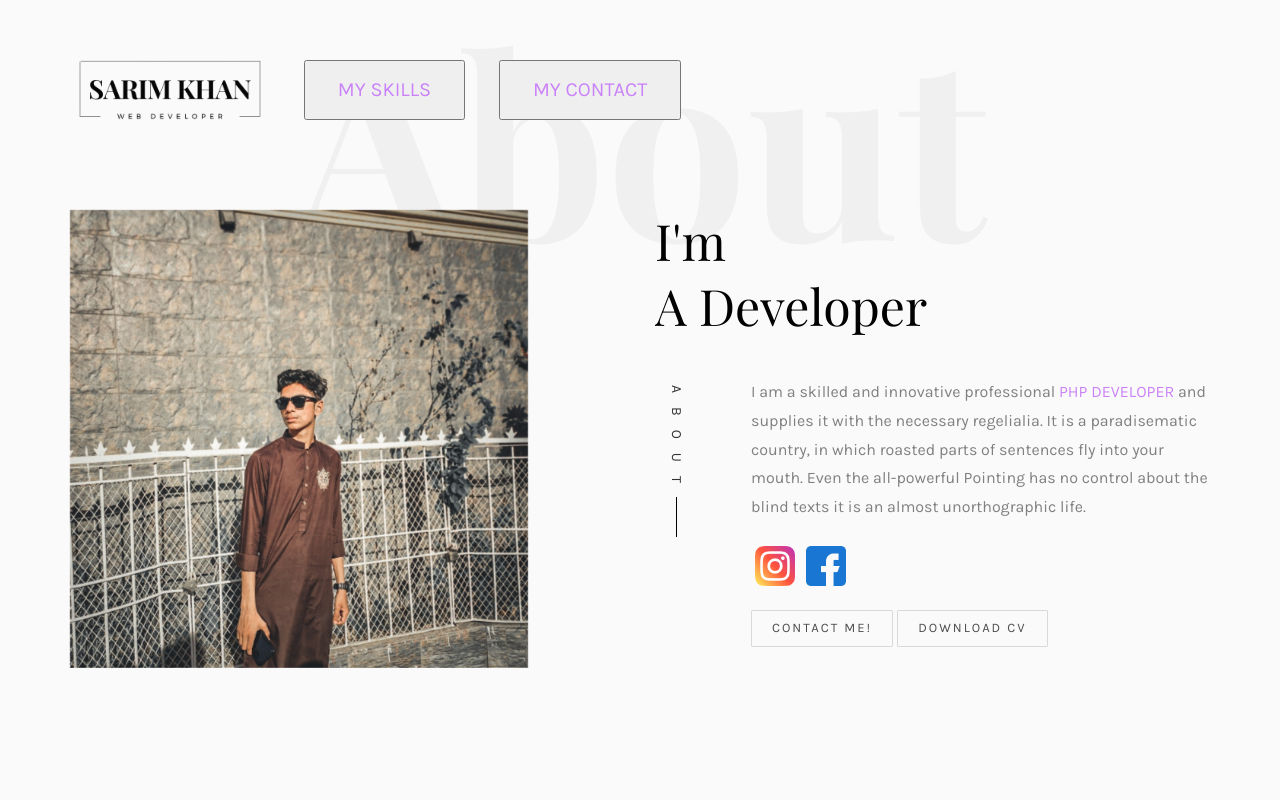
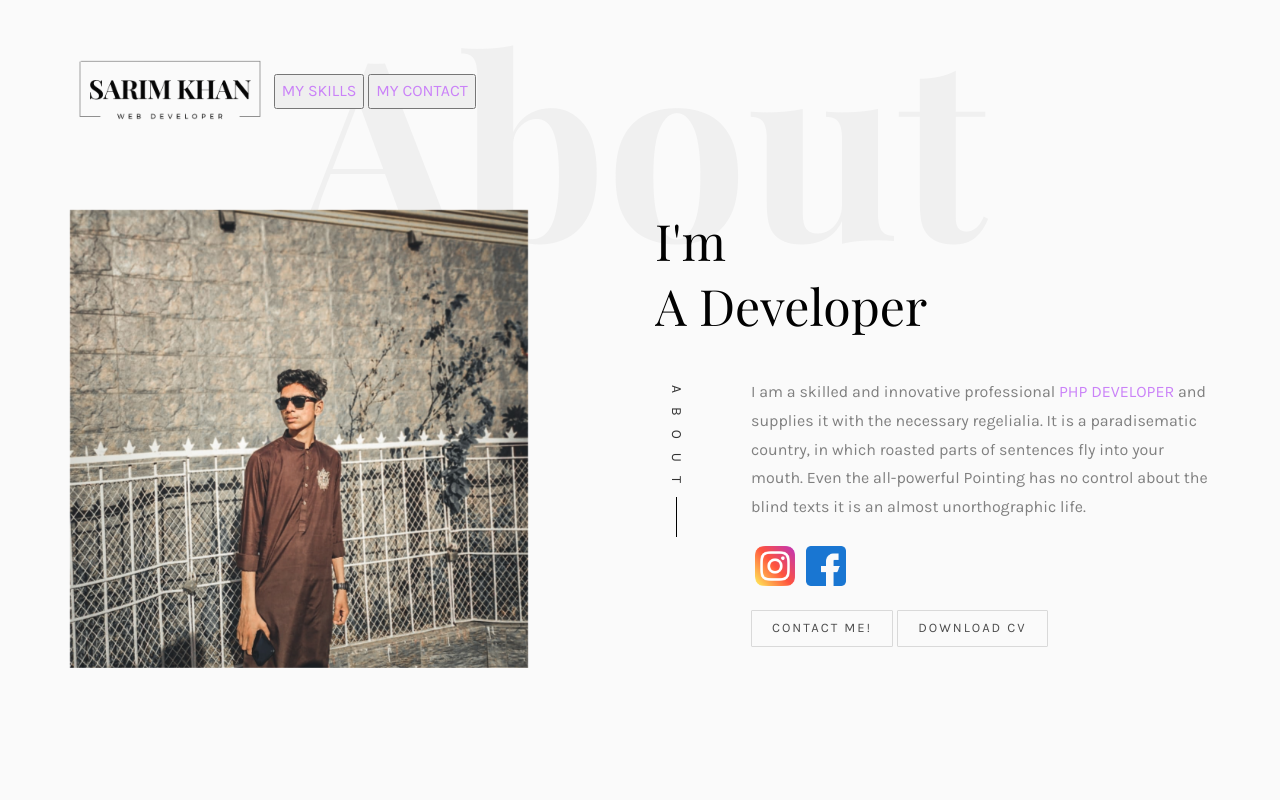
Before and after one commit to sarimkhan515/my-portfolio, a plain HTML site: page index.html in a window 1280 px wide. Shown: the top 800 px of the page. Drawn offline with nearby package versions, Linux system fonts and the light colour scheme; a web font is replaced by a local one.

Commit message:
Update style.css

```diff
--- a/css/style.css
+++ b/css/style.css
@@ -31,13 +31,7 @@ body {
       margin-top:-40px;
 
     }
-    .center{
-      margin-left: 30px;
-      padding: 10px 32px;
-      font-size: 2rem!important;
-      font-weight: 500;"
 
-    }
 
 a {
   color: #CA82F8;
```
